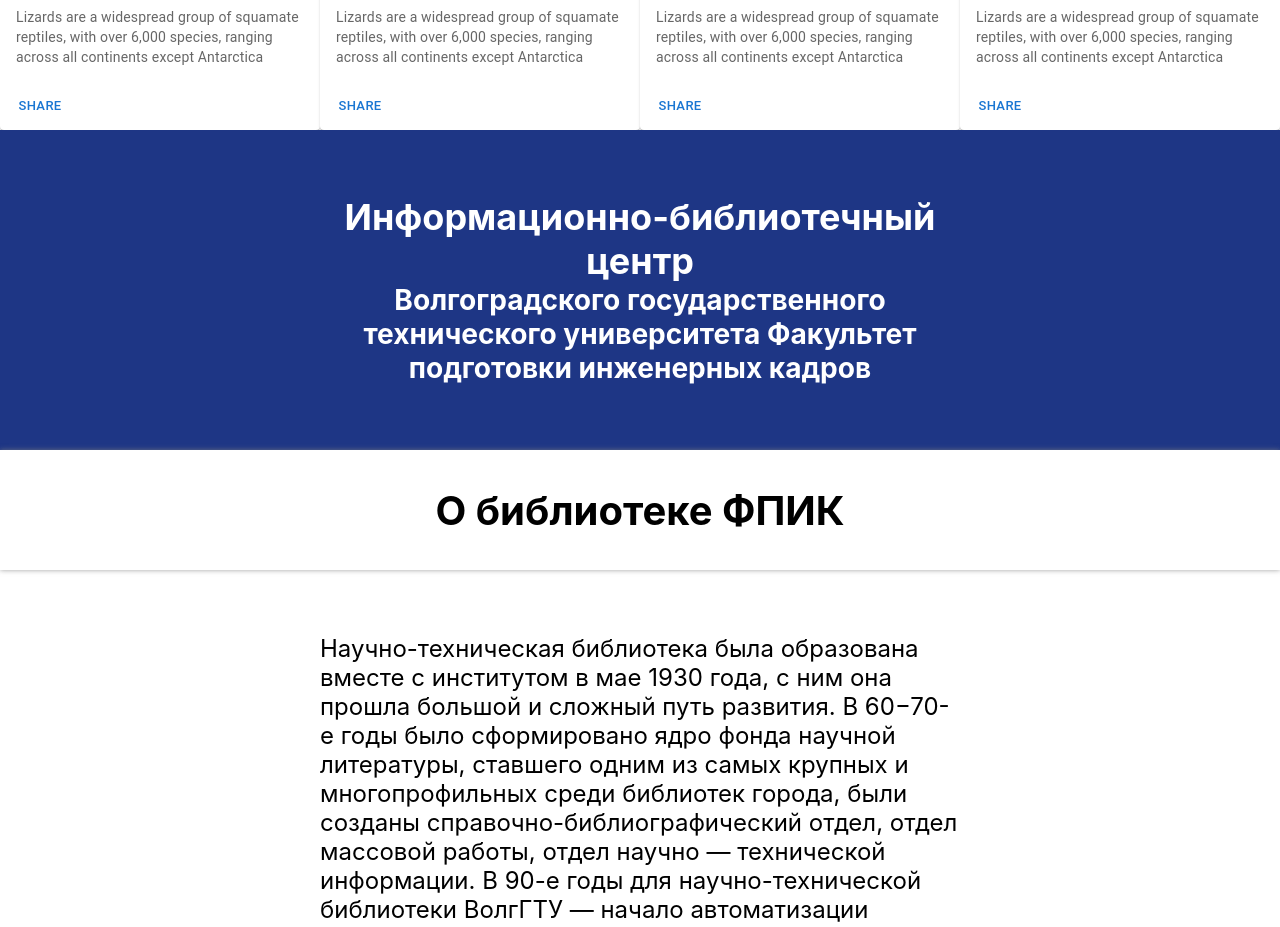
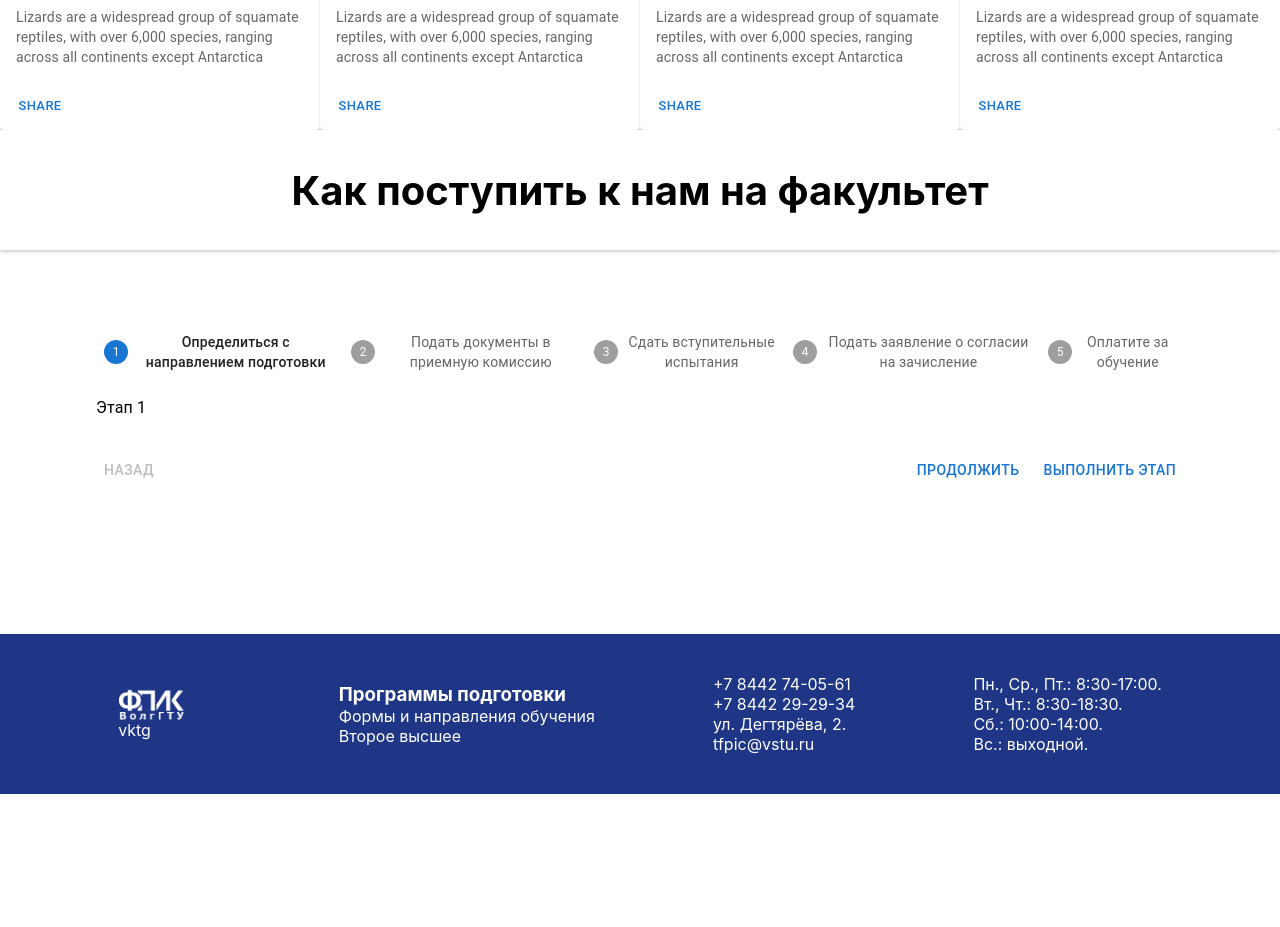
Before and after one commit to Doggo-raw/Project-Vstu, a React (Create React App) app: page / in a window 1280 px wide. Shown: the part 2440-3367 px from the top of the page. After the commit the page ends 3234 px from the top, so only its background shows below. Built offline with nearby package versions, Linux system fonts and the light colour scheme.

Commit message:
Добавлен компонент с этапами поступления

```diff
--- /dev/null
+++ b/src/pages/headerPages/incoming/Incoming.module.css
@@ -0,0 +1,7 @@
+.stepperWrapper{
+    height: 40vh;
+    width: 85vw;
+    display: flex;
+    align-items: center;
+    margin: 0 auto;
+}
--- a/src/pages/headerPages/incoming/Incoming.tsx
+++ b/src/pages/headerPages/incoming/Incoming.tsx
@@ -1,11 +1,140 @@
-import React from 'react';
+import * as React from 'react';
+import styles from './Incoming.module.css';
+import Box from '@mui/material/Box';
+import Stepper from '@mui/material/Stepper';
+import Step from '@mui/material/Step';
+import StepButton from '@mui/material/StepButton';
+import Button from '@mui/material/Button';
+import Typography from '@mui/material/Typography';
+import SplitLine from "../../../components/splitLine/SplitLine";
 
-const Incoming = () => {
+const steps = ['Определиться с направлением подготовки', 'Подать документы в приемную комиссию', 'Сдать вступительные испытания', 'Подать заявление о согласии на зачисление', 'Оплатите за обучение'];
+
+export default function HorizontalNonLinearStepper() {
+    const [activeStep, setActiveStep] = React.useState(0);
+    const [completed, setCompleted] = React.useState<{
+        [k: number]: boolean;
+    }>({});
+
+    const totalSteps = () => {
+        return steps.length;
+    };
+
+    const completedSteps = () => {
+        return Object.keys(completed).length;
+    };
+
+    const isLastStep = () => {
+        return activeStep === totalSteps() - 1;
+    };
+
+    const allStepsCompleted = () => {
+        return completedSteps() === totalSteps();
+    };
+
+    const handleNext = () => {
+        const newActiveStep =
+            isLastStep() && !allStepsCompleted()
+                ? // It's the last step, but not all steps have been completed,
+                  // find the first step that has been completed
+                steps.findIndex((step, i) => !(i in completed))
+                : activeStep + 1;
+        setActiveStep(newActiveStep);
+    };
+
+    const handleBack = () => {
+        setActiveStep((prevActiveStep) => prevActiveStep - 1);
+    };
+
+    const handleStep = (step: number) => () => {
+        setActiveStep(step);
+    };
+
+    const handleComplete = () => {
+        const newCompleted = completed;
+        newCompleted[activeStep] = true;
+        setCompleted(newCompleted);
+        handleNext();
+    };
+
+    const handleReset = () => {
+        setActiveStep(0);
+        setCompleted({});
+    };
+
     return (
+
         <div>
+            <SplitLine text='Как поступить к нам на факультет'/>
+
+
+
+            <div className={styles.stepperWrapper}>
+
+
+                <Box sx={{ width: '100%' }}>
+                    <Stepper nonLinear activeStep={activeStep}>
+                        {steps.map((label, index) => (
+                            <Step key={label} completed={completed[index]}
+                            sx={ {overflow: 'hidden'} }
+                            >
+                                <StepButton color="inherit" onClick={handleStep(index)}>
+                                    {label}
+                                </StepButton>
+                            </Step>
+                        ))}
+                    </Stepper>
+                    <div>
+                        {allStepsCompleted() ? (
+                            <React.Fragment>
+                                <Typography sx={{ mt: 2, mb: 1 }}>
+                                    Все шаги выполнены, поздравляем!
+                                </Typography>
+                                <Box sx={{ display: 'flex', flexDirection: 'row', pt: 2 }}>
+                                    <Box sx={{ flex: '1 1 auto' }} />
+                                    <Button onClick={handleReset}>Очистить</Button>
+                                </Box>
+                            </React.Fragment>
+                        ) : (
+                            <React.Fragment>
+                                <Typography sx={{ mt: 2, mb: 1, py: 1 }}>
+                                    Этап {activeStep + 1}
+                                </Typography>
+                                <Box sx={{ display: 'flex', flexDirection: 'row', pt: 2 }}>
+                                    <Button
+                                        color="inherit"
+                                        disabled={activeStep === 0}
+                                        onClick={handleBack}
+                                        sx={{ mr: 1 }}
+                                    >
+                                        Назад
+                                    </Button>
+                                    <Box sx={{ flex: '1 1 auto' }} />
+                                    <Button onClick={handleNext} sx={{ mr: 1 }}>
+                                        Продолжить
+                                    </Button>
+                                    {activeStep !== steps.length &&
+                                        (completed[activeStep] ? (
+                                            <Typography variant="caption" sx={{ display: 'inline-block' }}>
+                                                Этап {activeStep + 1} уже выполнен
+                                            </Typography>
+                                        ) : (
+                                            <Button onClick={handleComplete}>
+                                                {completedSteps() === totalSteps() - 1
+                                                    ? 'Готово'
+                                                    : 'Выполнить этап'}
+                                            </Button>
+                                        ))}
+                                </Box>
+                            </React.Fragment>
+                        )}
+                    </div>
+                </Box>
+            </div>
 
         </div>
+
+
+
     );
-};
-
-export default Incoming;
+}
--- a/src/pages/main/Main.tsx
+++ b/src/pages/main/Main.tsx
@@ -8,6 +8,7 @@
 import Directions from "../directions/Directions";
 import Payment from '../headerPages/services/payment/Payment';
 import Library from "../headerPages/library/Library";
+import Incoming from "../headerPages/incoming/Incoming";
 
 
 
@@ -47,7 +48,9 @@
     <Advantages/>
 
 
-    <Library/>
+    {/*<Library/>*/}
+
+    <Incoming/>
 
 </div>
     );
```
